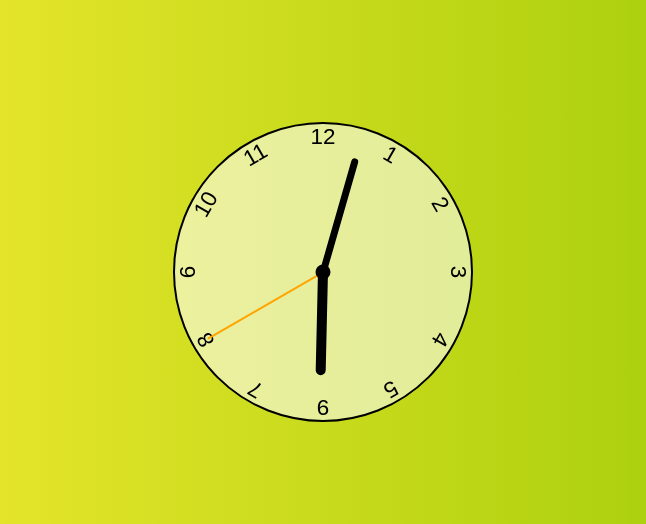
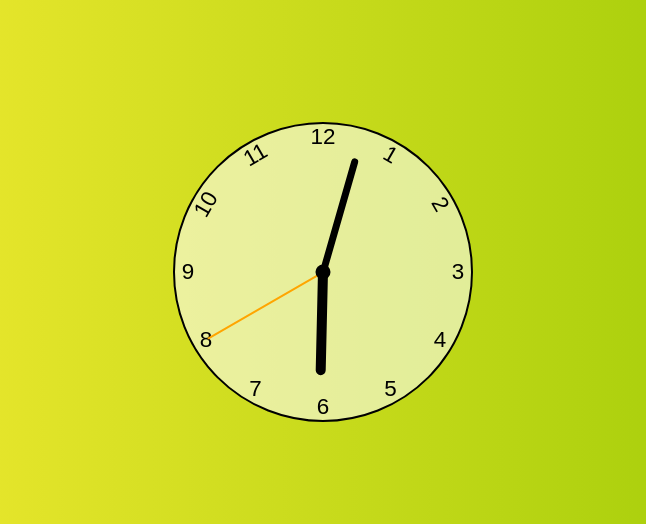
Before and after one commit to RajveerNarang/JS-AnalogClock, a plain HTML site: page index.html in a window 1280 px wide. Shown: the part 136-660 px from the top of the page, 317-963 px from the left. Drawn offline with Linux system fonts and the light colour scheme.

Commit message:
Numbers Positioning patch

```diff
--- a/index.html
+++ b/index.html
@@ -16,13 +16,29 @@
        <!--div.number.number$*12{$}*12-->
         <div class="number number1">1</div>
         <div class="number number2">2</div>
-        <div class="number number3">3</div>
-        <div class="number number4">4</div>
-        <div class="number number5">5</div>
-        <div class="number number6">6</div>
-        <div class="number number7">7</div>
-        <div class="number number8">8</div>
-        <div class="number number9">9</div>
+        <div class="number number3">
+            <div class="sp-3">3</div>
+        </div>
+        <div class="number number4">
+            <div class="sp-4">4</div>
+        </div>
+
+        <div class="number number5">
+            <div class="sp-5">5</div>
+        </div>
+        <div class="number number6">
+            <div class="sp-6">6</div>
+
+        </div>
+        <div class="number number7">
+            <div class="sp-7">7</div>
+        </div>
+        <div class="number number8">
+            <div class="sp-8">8</div>
+        </div>
+        <div class="number number9">
+            <div class="sp-9">9</div>
+        </div>
         <div class="number number10">10</div>
         <div class="number number11">11</div>
         <div class="number number12">12</div>
--- a/styles.css
+++ b/styles.css
@@ -45,12 +45,35 @@ body{
 .clock .number1{--rotation: 30deg;}
 .clock .number2{--rotation: 60deg;}
 .clock .number3{--rotation: 90deg;}
+.clock .number3 .sp-3{
+    transform: rotate(-90deg);
+}
+
 .clock .number4{--rotation: 120deg;}
+.clock .number4 .sp-4{
+    transform: rotate(-120deg);
+}
 .clock .number5{--rotation: 150deg;}
-.clock .number9{--rotation: 180deg;}
+.clock .number5 .sp-5{
+    transform: rotate(-150deg);
+}
+.clock .number6{--rotation: 180deg;}
+.clock .number6 .sp-6{
+    transform: rotate(-180deg);
+}
+
 .clock .number7{--rotation: 210deg;}
+.clock .number7 .sp-7{
+    transform: rotate(-210deg);
+}
 .clock .number8{--rotation: 240deg;}
-.clock .number6{--rotation: 270deg;}
+.clock .number8 .sp-8{
+    transform: rotate(-240deg);
+}
+.clock .number9{--rotation: 270deg;}
+.clock .number9 .sp-9{
+    transform: rotate(-270deg);
+}
 .clock .number10{--rotation: 300deg;}
 .clock .number11{--rotation: 330deg;}
 
```
